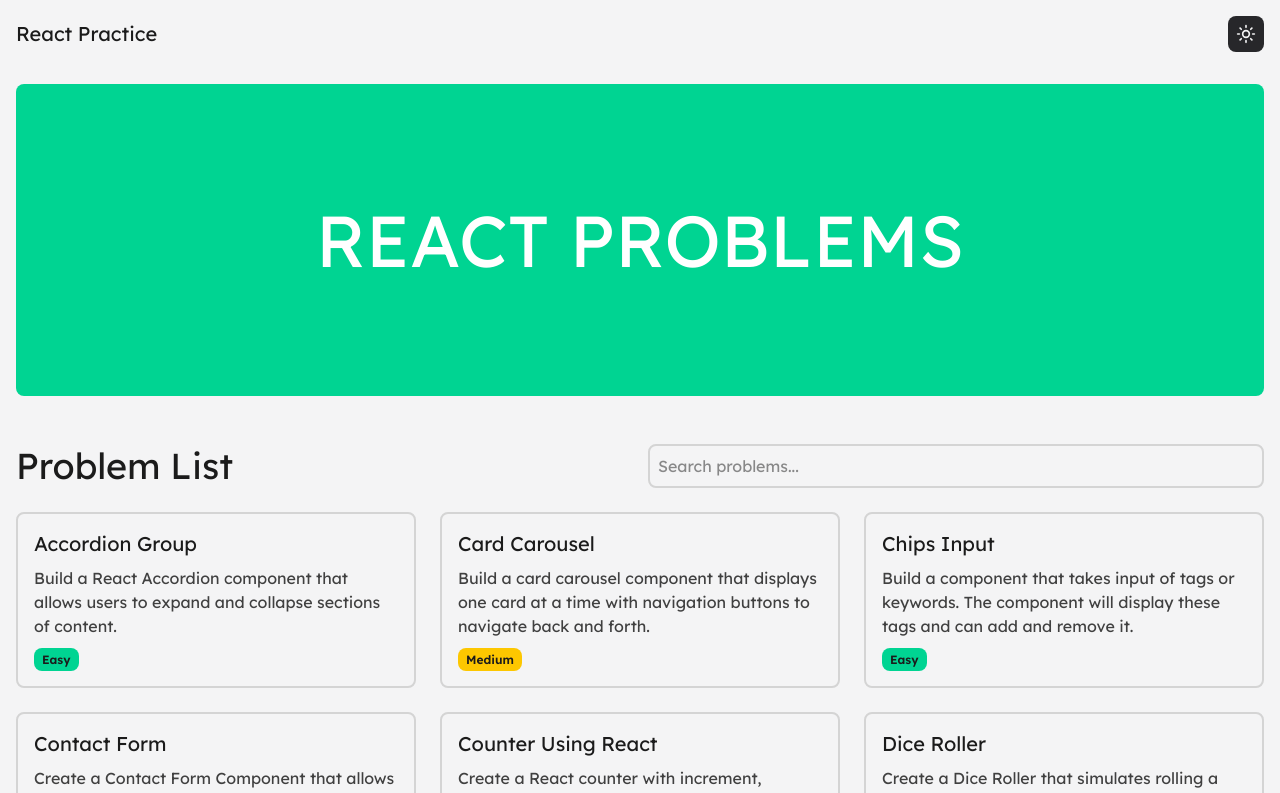
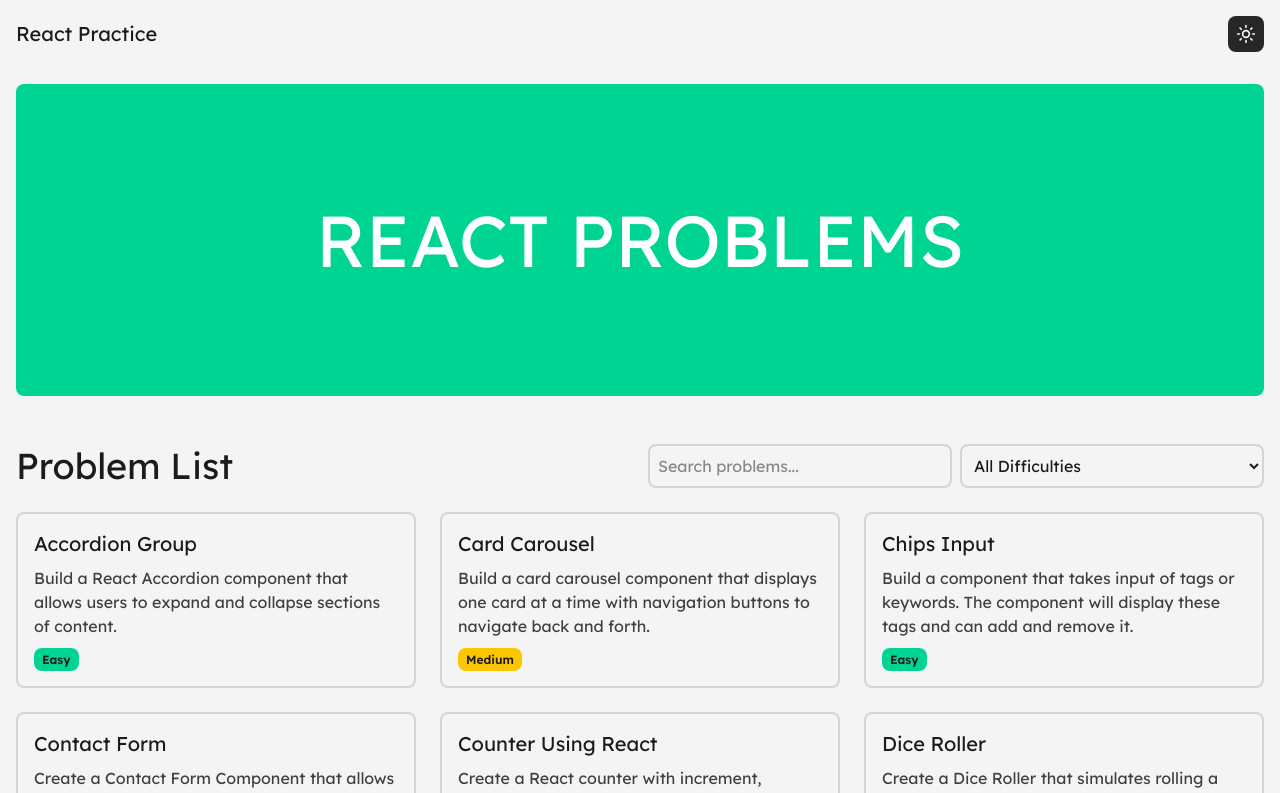
Before and after one commit to Mcraze/React-Practice-Problems, a React (Vite) app: page / in a window 1280 px wide. Shown: the top 793 px of the page. Built offline with nearby package versions, Linux system fonts and the light colour scheme.

Commit message:
Added Difficulty Filter

```diff
--- a/src/index.css
+++ b/src/index.css
@@ -43,8 +43,13 @@ body {
     @apply p-4 rounded-lg border-2 border-neutral-300 dark:border-neutral-700 bg-zinc-100 dark:bg-zinc-800;
   }
 
-  input, textarea {
+  input,
+  textarea {
     @apply w-full border-2 p-2 rounded-lg border-neutral-300 dark:border-neutral-700 focus:outline-none focus:border-blue-500;
   }
 
+  select {
+    @apply w-full dark:bg-[#1b1b1b] border-2 p-2 rounded-lg border-neutral-300 dark:border-neutral-700 focus:outline-none focus:border-blue-500;
+  }
+
 }
--- a/src/site_specific/MainSection.jsx
+++ b/src/site_specific/MainSection.jsx
@@ -5,19 +5,30 @@ import { useState } from "react";
 const MainSection = () => {
 
     const [searchProblem, setSearchProblem] = useState("");
+    const [difficultyFilter, setDifficultyFilter] = useState("");
 
-    const filteredProblems = problemsList.filter((problem) =>
-        problem.name.toLowerCase().includes(searchProblem.toLowerCase())
-    );
+    const filteredProblems = problemsList.filter((problem) => {
+        const problemName = problem.name.toLowerCase().includes(searchProblem.toLowerCase())
+        const problemDifficulty = problem.difficulty.includes(difficultyFilter)
+        return problemName && problemDifficulty;
+    });
 
     return (
         <div className="min-h-screen">
             <div className="text-center rounded-lg bg-emerald-400 flex justify-center items-center px-4 py-20 md:py-25 lg:py-30">
                 <h1 className="text-3xl sm:text-4xl md:text-6xl lg:text-7xl text-white">REACT PROBLEMS</h1>
             </div>
-            <div className="mt-12 mb-6 grid gap-4 sm:grid-cols-2 items-center">
+            <div className="mt-12 mb-6 grid gap-4 md:grid-cols-2 items-center">
                 <h2 className="text-2xl md:text-4xl">Problem List</h2>
-                <input type="text" placeholder="Search problems..." onChange={(e) => setSearchProblem(e.target.value)} />
+                <div className="grid sm:grid-cols-2 gap-2">
+                    <input type="text" placeholder="Search problems..." onChange={(e) => setSearchProblem(e.target.value)} />
+                    <select onChange={e => setDifficultyFilter(e.target.value)}>
+                        <option value="">All Difficulties</option>
+                        <option value="Easy">Easy</option>
+                        <option value="Medium">Medium</option>
+                        <option value="Hard">Hard</option>
+                    </select>
+                </div>
             </div>
             <div className="grid md:grid-cols-3 gap-6">
                 {filteredProblems.length !== 0 ? filteredProblems.map((problem) => (
```
